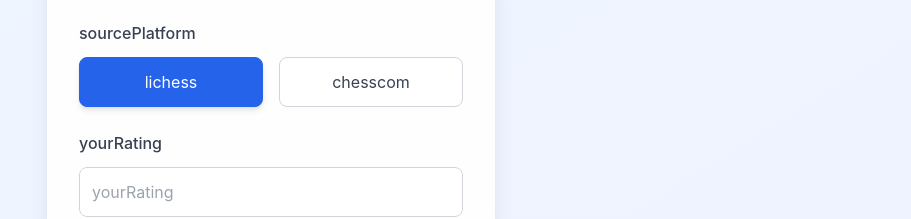
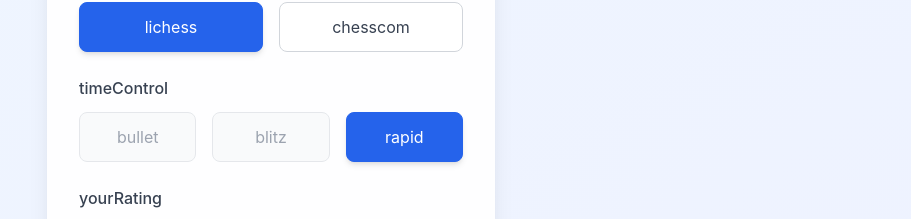
Before and after one commit to lucasBertola/chessEloManager, a React (Vite) app: page / in a window 1280 px wide. Shown: the part 331-550 px from the top of the page, without its empty margins (369-1280 px from the left). Built offline with nearby package versions, Linux system fonts and the light colour scheme; no server answers.

Commit message:
fix: remise en place du sélecteur de type de partie (bullet, blitz, rapid)

```diff
--- a/src/App.tsx
+++ b/src/App.tsx
@@ -4,10 +4,12 @@ import './App.css'
 import './i18n/config'
 
 type Platform = 'lichess' | 'chesscom'
+type TimeControl = 'bullet' | 'blitz' | 'rapid'
 
 const App: React.FC = () => {
   const { t, i18n } = useTranslation()
   const [sourcePlatform, setSourcePlatform] = useState<Platform>('lichess')
+  const [timeControl, setTimeControl] = useState<TimeControl>('rapid')
   const [elo, setElo] = useState<string>('')
   const [convertedElo, setConvertedElo] = useState<string>('')
   const [isLangMenuOpen, setIsLangMenuOpen] = useState(false)
@@ -135,6 +137,31 @@ const App: React.FC = () => {
               </div>
             </div>
 
+            {/* Time Control Selection */}
+            <div>
+              <label className="block text-gray-700 mb-2 sm:mb-3 font-medium">{t('timeControl')}</label>
+              <div className="flex space-x-2 sm:space-x-4">
+                <button
+                  className="flex-1 py-2 sm:py-3 px-3 sm:px-4 rounded-lg border bg-gray-50 text-gray-400 border-gray-200 cursor-not-allowed text-sm sm:text-base"
+                  disabled
+                >
+                  {t('bullet')}
+                </button>
+                <button
+                  className="flex-1 py-2 sm:py-3 px-3 sm:px-4 rounded-lg border bg-gray-50 text-gray-400 border-gray-200 cursor-not-allowed text-sm sm:text-base"
+                  disabled
+                >
+                  {t('blitz')}
+                </button>
+                <button
+                  onClick={() => setTimeControl('rapid')}
+                  className="flex-1 py-2 sm:py-3 px-3 sm:px-4 rounded-lg border bg-blue-600 text-white border-blue-600 shadow-md text-sm sm:text-base"
+                >
+                  {t('rapid')}
+                </button>
+              </div>
+            </div>
+
             {/* ELO Input */}
             <div>
               <label className="block text-gray-700 mb-2 sm:mb-3 font-medium">
```
